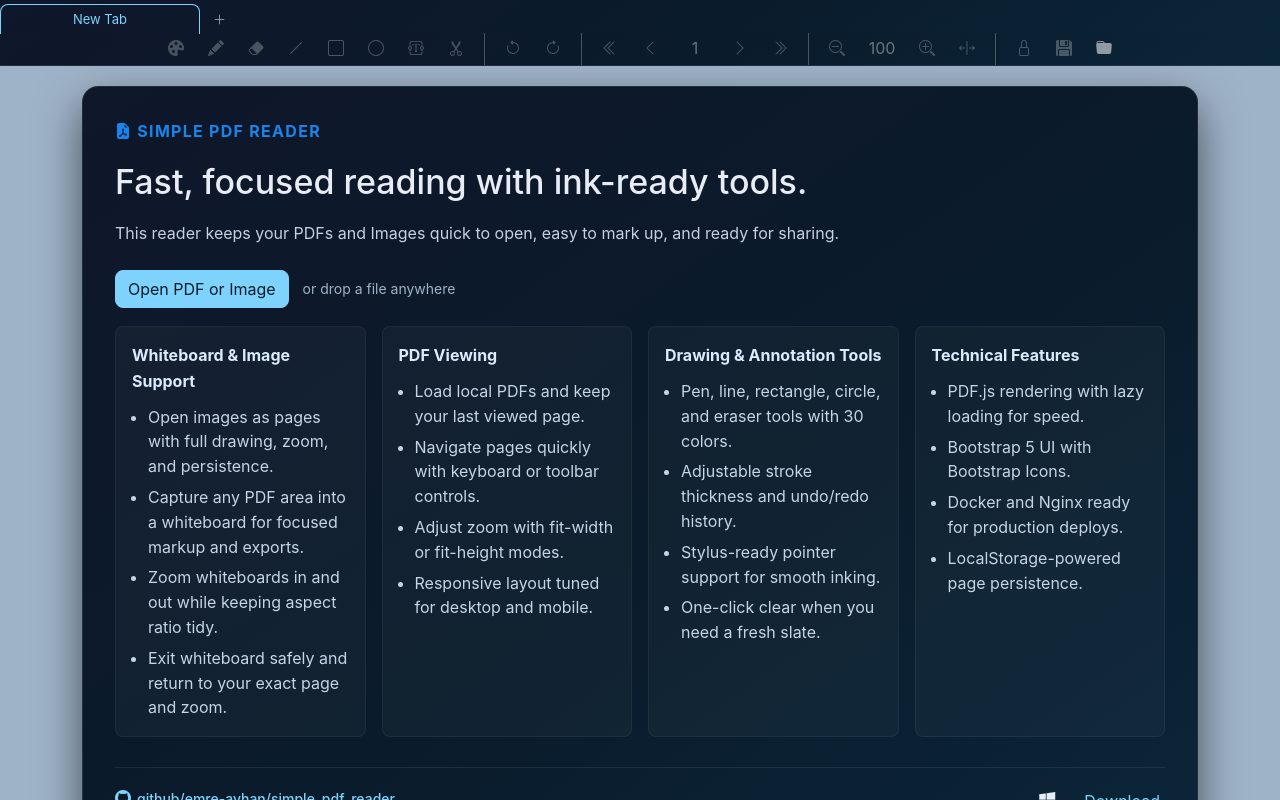
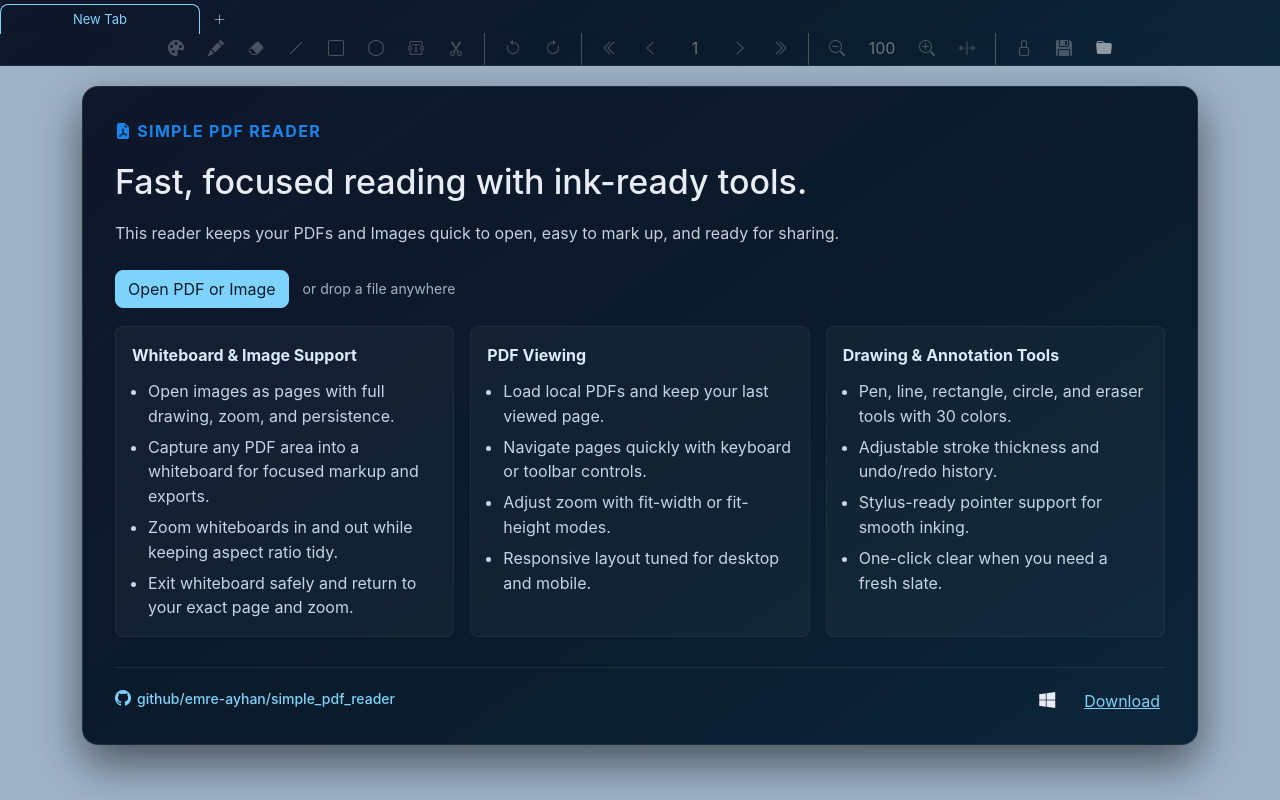
Before and after one commit to emre-ayhan/simple_pdf_reader, a Vue app: page / in a window 1280 px wide. Built offline with nearby package versions, Linux system fonts and the light colour scheme.

Commit message:
modified:   package.json 	modified:   src/components/EmptyState.vue 	modified:   src/components/PdfReader.vue 	renamed:    src/composables/usePageEvents.js -> src/composables/useKeydownEvents.js

```diff
--- a/package.json
+++ b/package.json
@@ -1,6 +1,6 @@
 {
   "name": "simple_pdf_reader",
-  "version": "1.1.1",
+  "version": "1.1.2",
   "description": "A simple PDF reader built with Vue 3",
   "type": "module",
   "main": "main.js",
--- a/src/components/EmptyState.vue
+++ b/src/components/EmptyState.vue
@@ -25,7 +25,7 @@ const openFile = () => emit('open-file');
               <span class="empty-hint">or drop a file anywhere</span>
             </div>
 
-            <div class="empty-grid row row-cols-1 row-cols-md-2 row-cols-xl-4 g-3">
+            <div class="empty-grid row row-cols-1 row-cols-xl-3 g-3">
               <div class="col">
                 <div class="empty-section">
                   <div class="empty-section-title">Whiteboard & Image Support</div>
@@ -59,17 +59,6 @@ const openFile = () => emit('open-file');
                   </ul>
                 </div>
               </div>
-              <div class="col">
-                <div class="empty-section">
-                  <div class="empty-section-title">Technical Features</div>
-                  <ul>
-                    <li>PDF.js rendering with lazy loading for speed.</li>
-                    <li>Bootstrap 5 UI with Bootstrap Icons.</li>
-                    <li>Docker and Nginx ready for production deploys.</li>
-                    <li>LocalStorage-powered page persistence.</li>
-                  </ul>
-                </div>
-              </div>
             </div>
             <div class="empty-download" v-if="!Electron">
               <div class="d-flex gap-2 align-items-center">
--- a/src/components/PdfReader.vue
+++ b/src/components/PdfReader.vue
@@ -7,7 +7,7 @@ import { useDraw } from "../composables/useDraw";
 import { useHistory } from "../composables/useHistory";
 import { useWhiteBoard } from "../composables/useWhiteBoard";
 import EmptyState from "./EmptyState.vue";
-import { usePageEvents } from "../composables/usePageEvents";
+import { useKeydownEvents } from "../composables/useKeydownEvents";
 
 // Cursor Style
 const cursorStyle = computed(() => {
@@ -283,7 +283,19 @@ const hasActiveTool = computed(() => {
 });
 
 // Page Event Handlers
-const { handleKeydown } = usePageEvents({
+useKeydownEvents({
+    o: {
+        ctrl: true,
+        action: () => {
+            handleFileOpen();
+        }
+    },
+    s: {
+        ctrl: true,
+        action: () => {
+            handleSaveFile();
+        }
+    },
     z: {
         ctrl: true,
         action: () => {
@@ -321,9 +333,6 @@ const { handleKeydown } = usePageEvents({
 
 
 onMounted(() => {
-    // Add keyboard event listener
-    window.addEventListener('keydown', handleKeydown);
-
     // Listen for files opened from system (when set as default app)
     if (Electron.value?.onFileOpened) {
         Electron.value.onFileOpened((fileData) => {
@@ -337,9 +346,6 @@ onMounted(() => {
 
 onUnmounted(() => {
     endSession(fileId);
-
-    // Remove keyboard event listener
-    window.removeEventListener('keydown', handleKeydown);
 
     if (intersectionObserver.value) {
         intersectionObserver.value.disconnect();
--- a/src/composables/usePageEvents.js
+++ b/src/composables/useKeydownEvents.js
@@ -1,4 +1,6 @@
-export function usePageEvents(options = {}) {
+import { onMounted, onUnmounted } from "vue";
+
+export function useKeydownEvents(options = {}) {
     const keys = Object.keys(options);
 
     const handleKeydown = (event) => {
@@ -11,7 +13,7 @@ export function usePageEvents(options = {}) {
         }
     };
 
-    return {
-        handleKeydown,
-    };
+
+    onMounted(() => window.addEventListener('keydown', handleKeydown));
+    onUnmounted(() => window.removeEventListener('keydown', handleKeydown));
 }
```
